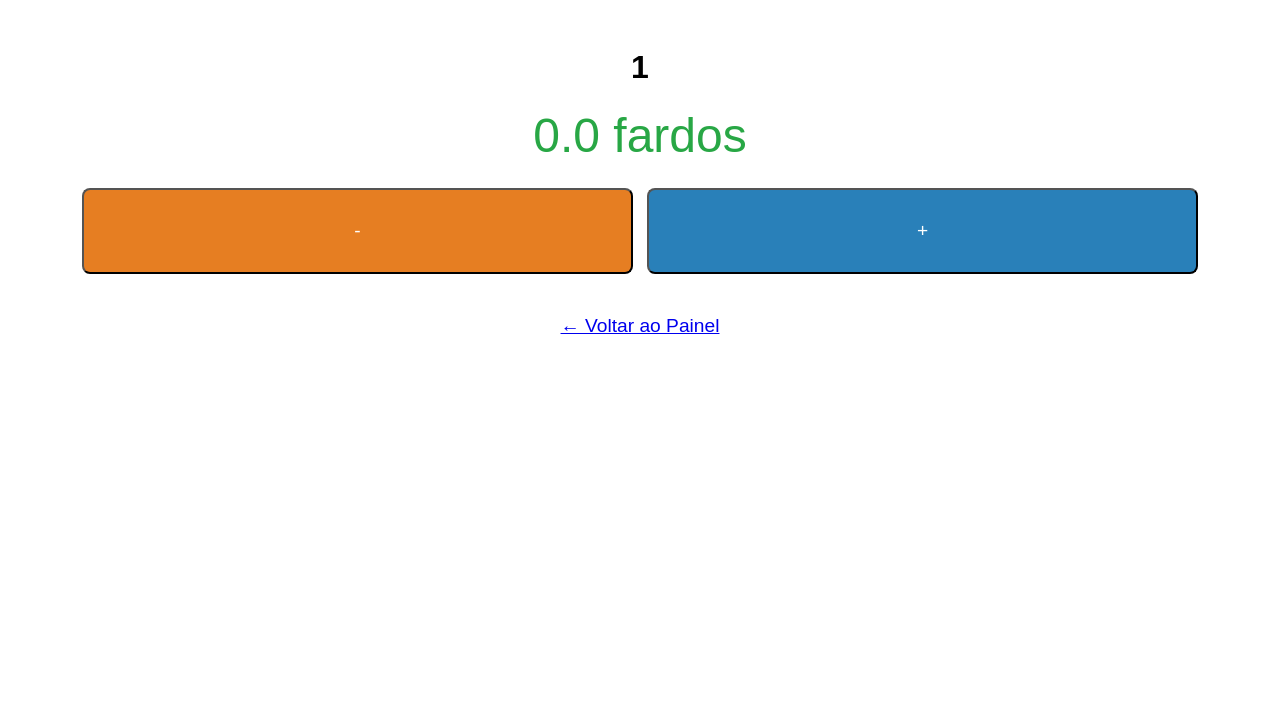
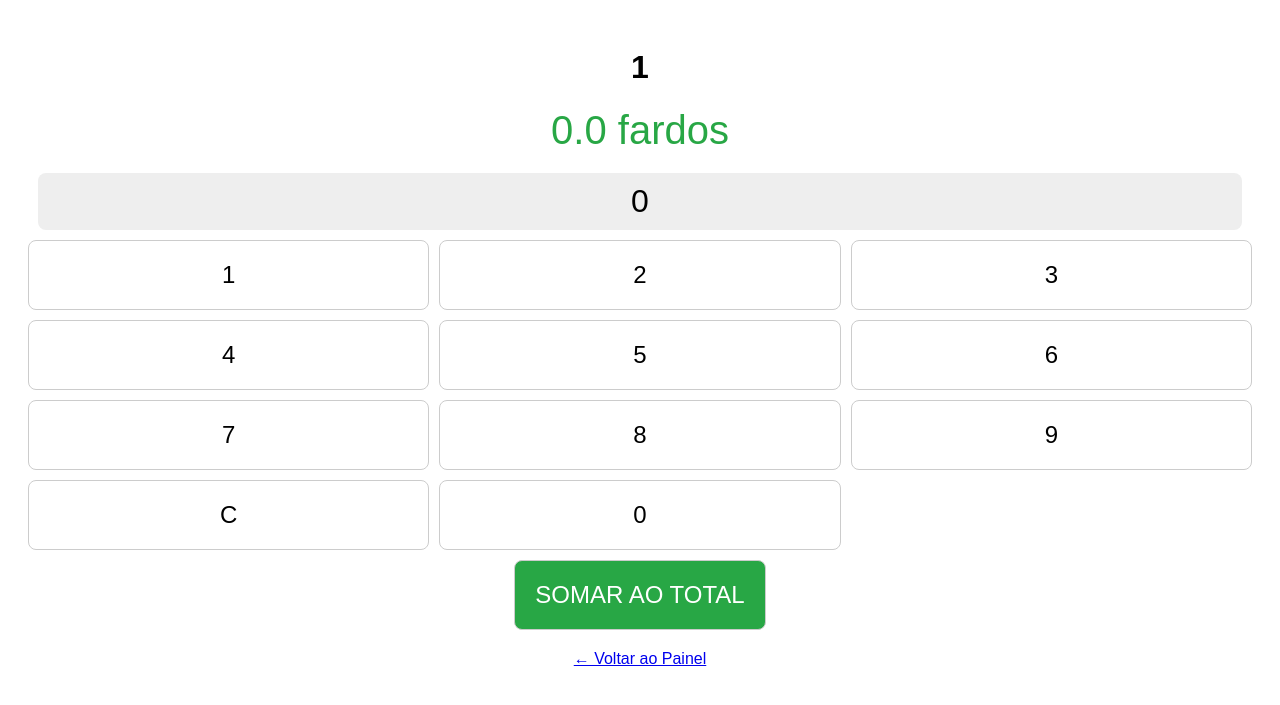
Before and after one commit to ciclaretriagem-bit/meu_inventario, a Flask app: page /selecionar/1 in a window 1280 px wide. Shown: the top 705 px of the page. Run offline with Flask 3, Linux system fonts and the light colour scheme.

Commit message:
Add files via upload

```diff
--- a/templates/ajuste.html
+++ b/templates/ajuste.html
@@ -3,24 +3,48 @@
 <head>
     <meta charset="UTF-8">
     <meta name="viewport" content="width=device-width, initial-scale=1.0">
-    <title>Ajuste - {{ material }}</title>
+    <title>Contar {{ material }}</title>
     <style>
         body { font-family: sans-serif; padding: 20px; text-align: center; }
-        .qtd { font-size: 3em; color: #28a745; margin: 20px 0; }
-        .btn { display: inline-block; width: 45%; padding: 30px 0; font-size: 1.2em; border-radius: 8px; text-decoration: none; color: white; margin: 5px; }
+        .qtd { font-size: 2.5em; color: #28a745; margin-bottom: 20px; }
+        .visor { font-size: 2em; padding: 10px; background: #eee; margin: 10px; border-radius: 8px; }
+        .grid-num { display: grid; grid-template-columns: repeat(3, 1fr); gap: 10px; margin-bottom: 20px; }
+        button { padding: 20px; font-size: 1.5em; border-radius: 8px; border: 1px solid #ccc; background: white; }
+        .btn-somar { background: #28a745; color: white; grid-column: span 3; }
     </style>
 </head>
 <body>
     <h1>{{ material }}</h1>
     <div class="qtd">{{ qtd_atual }} {{ unidade }}</div>
 
-    <form action="/atualizar" method="POST">
-        <input type="hidden" name="material" value="{{ material }}">
-        <button name="operacao" value="subtrair" class="btn" style="background:#e67e22;">-</button>
-        <button name="operacao" value="somar" class="btn" style="background:#2980b9;">+</button>
-    </form>
+    <div class="visor" id="visor">0</div>
 
-    <br><br>
-    <a href="/" style="font-size: 1.2em;">← Voltar ao Painel</a>
+    <div class="grid-num">
+        <button onclick="add(1)">1</button><button onclick="add(2)">2</button><button onclick="add(3)">3</button>
+        <button onclick="add(4)">4</button><button onclick="add(5)">5</button><button onclick="add(6)">6</button>
+        <button onclick="add(7)">7</button><button onclick="add(8)">8</button><button onclick="add(9)">9</button>
+        <button onclick="limpar()">C</button><button onclick="add(0)">0</button>
+        <form action="/atualizar" method="POST" style="grid-column: span 3;">
+            <input type="hidden" name="material" value="{{ material }}">
+            <input type="hidden" name="valor" id="valor_input" value="0">
+            <button type="submit" class="btn-somar">SOMAR AO TOTAL</button>
+        </form>
+    </div>
+
+    <a href="/">← Voltar ao Painel</a>
+
+    <script>
+        let atual = "";
+        function add(n) {
+            atual += n;
+            document.getElementById('visor').innerText = atual;
+            document.getElementById('valor_input').value = atual;
+        }
+        function limpar() {
+            atual = "";
+            document.getElementById('visor').innerText = "0";
+            document.getElementById('valor_input').value = "0";
+        }
+    </script>
 </body>
 </html>
```
